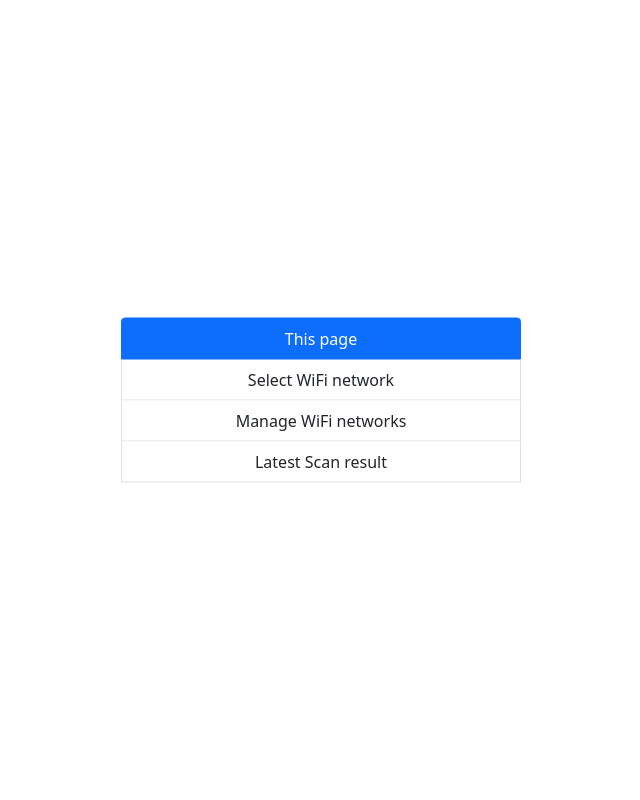
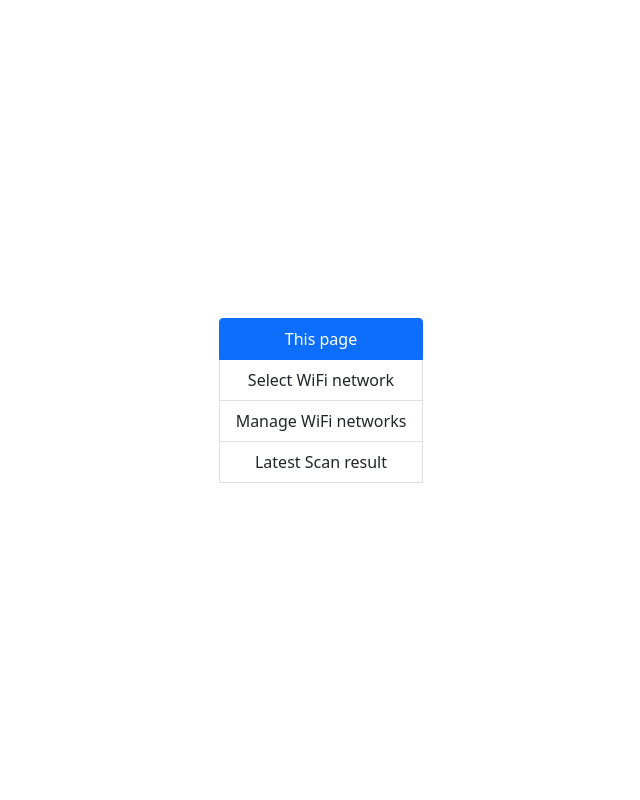
Before and after one commit to brainelectronics/Micropython-ESP-WiFi-Manager, a Flask app: page / in a window 1280 px wide. Shown: the whole page, without its empty margins (319-959 px from the left). Run offline with Flask 2, Linux system fonts and the light colour scheme; parts of the project's set-up code (start-up, migrations or seed data) failed here and were passed over; some libraries are stand-ins or nearby versions.

Commit message:
remove Flask specific template functions in simulation index template, use bootstrap css file only

```diff
--- a/simulation/templates/index.tpl.html
+++ b/simulation/templates/index.tpl.html
@@ -3,15 +3,15 @@
 <head>
   <meta charset="utf-8">
   <meta name="viewport" content="width=device-width, initial-scale=1.0, user-scalable=no"/>
+  <meta name="description" content="WiFi Manager Index page">
   <meta name="author" content="Jonas Scharpf aka brainelectronics">
   <title>Setup</title>
-  <link href="{{ url_for('static', filename='css/style.css') }}" rel="stylesheet">
-  <link href="{{ url_for('static', filename='css/bootstrap.min.css') }}" rel="stylesheet">
-  <link href="{{ url_for('static', filename='css/list-groups.css') }}" rel="stylesheet">
+  <link href="static/css/bootstrap.min.css" rel="stylesheet">
+  <!-- <link rel="icon" href="/docs/4.0/assets/img/favicons/favicon.ico"> -->
 </head>
-<body style="margin:0;" class="text-center">
-  <div class="center" style="width:400px;">
-    <div class="list-group">
+<body>
+  <div class="d-flex flex-column min-vh-100 justify-content-center align-items-center">
+    <div class="list-group text-center">
       <a href="/" class="list-group-item list-group-item-action active">This page</a>
       <a href="/select" class="list-group-item list-group-item-action">Select WiFi network</a>
       <a href="/configure" class="list-group-item list-group-item-action">Manage WiFi networks</a>
```
